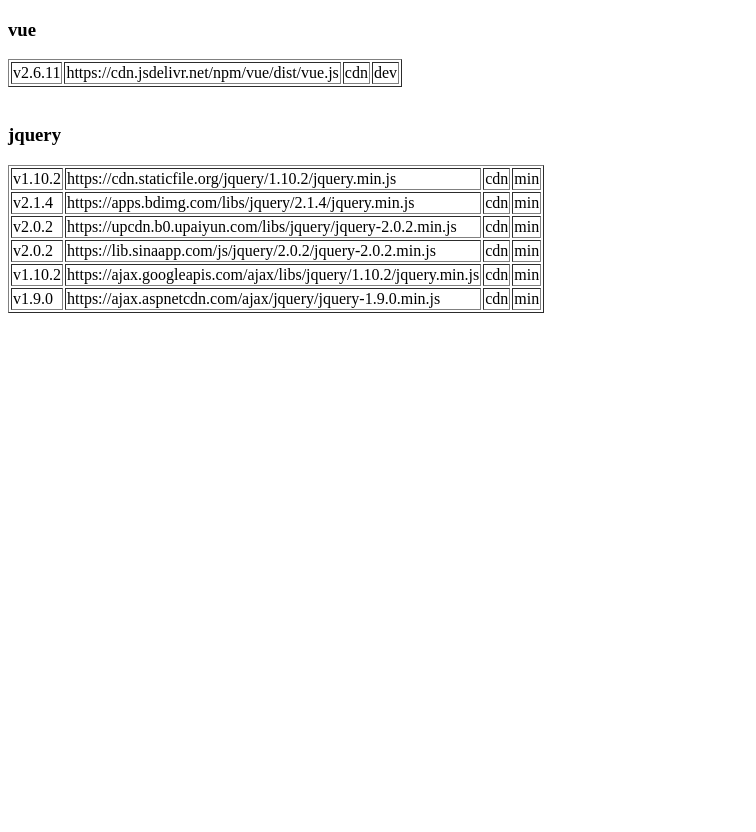
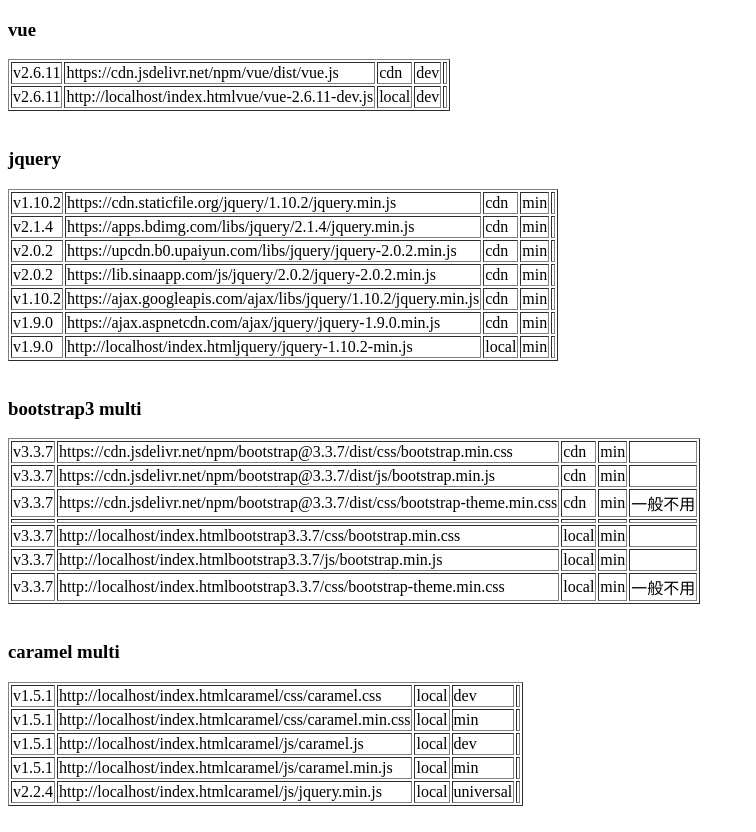
Before and after one commit to alone-wolf/recrepo, a plain HTML site: page index.html in a window 1280 px wide. Shown: the whole page, without its empty margins (0-756 px from the left). Before the commit the page ends 800 px from the top, so only its background shows below. Drawn offline with Linux system fonts and the light colour scheme.

Commit message:
Update index.html

```diff
--- a/index.html
+++ b/index.html
@@ -17,12 +17,14 @@
                     <td>{{ address[1] }}</td>
                     <td>{{ address[2] }}</td>
                     <td>{{ address[3] }}</td>
+                    <td>{{ address[4] }}</td>
                 </tr>
             </table><br>
         </div>
     </div>
 </body>
 <script>
+    let localhost=window.location.protocol+'//'+window.location.host+window.location.pathname;
     new Vue({
         el: '#data_area',
         data: {
@@ -30,19 +32,42 @@
                 [
                     ['vue',
                         [
-                            ['v2.6.11', 'https://cdn.jsdelivr.net/npm/vue/dist/vue.js', 'cdn', 'dev'],
+                            ['v2.6.11', 'https://cdn.jsdelivr.net/npm/vue/dist/vue.js', 'cdn', 'dev',''],
+                            ['v2.6.11', localhost+'vue/vue-2.6.11-dev.js', 'local', 'dev','']
                         ]
                     ],
                     ['jquery',
                         [
-                            ['v1.10.2', 'https://cdn.staticfile.org/jquery/1.10.2/jquery.min.js', 'cdn', 'min'],
-                            ['v2.1.4', 'https://apps.bdimg.com/libs/jquery/2.1.4/jquery.min.js', 'cdn', 'min'],
-                            ['v2.0.2', 'https://upcdn.b0.upaiyun.com/libs/jquery/jquery-2.0.2.min.js', 'cdn', 'min'],
-                            ['v2.0.2', 'https://lib.sinaapp.com/js/jquery/2.0.2/jquery-2.0.2.min.js', 'cdn', 'min'],
-                            ['v1.10.2', 'https://ajax.googleapis.com/ajax/libs/jquery/1.10.2/jquery.min.js', 'cdn', 'min'],
-                            ['v1.9.0', 'https://ajax.aspnetcdn.com/ajax/jquery/jquery-1.9.0.min.js', 'cdn', 'min']
+                            ['v1.10.2', 'https://cdn.staticfile.org/jquery/1.10.2/jquery.min.js', 'cdn', 'min',''],
+                            ['v2.1.4', 'https://apps.bdimg.com/libs/jquery/2.1.4/jquery.min.js', 'cdn', 'min',''],
+                            ['v2.0.2', 'https://upcdn.b0.upaiyun.com/libs/jquery/jquery-2.0.2.min.js', 'cdn', 'min',''],
+                            ['v2.0.2', 'https://lib.sinaapp.com/js/jquery/2.0.2/jquery-2.0.2.min.js', 'cdn', 'min',''],
+                            ['v1.10.2', 'https://ajax.googleapis.com/ajax/libs/jquery/1.10.2/jquery.min.js', 'cdn', 'min',''],
+                            ['v1.9.0', 'https://ajax.aspnetcdn.com/ajax/jquery/jquery-1.9.0.min.js', 'cdn', 'min',''],
+                            ['v1.9.0', localhost+'jquery/jquery-1.10.2-min.js', 'local', 'min','']
                         ]
-                    ]
+                    ],
+                    ['bootstrap3 multi',
+                        [
+                            ['v3.3.7', 'https://cdn.jsdelivr.net/npm/bootstrap@3.3.7/dist/css/bootstrap.min.css', 'cdn', 'min',''],
+                            ['v3.3.7', 'https://cdn.jsdelivr.net/npm/bootstrap@3.3.7/dist/js/bootstrap.min.js', 'cdn', 'min',''],
+                            ['v3.3.7', 'https://cdn.jsdelivr.net/npm/bootstrap@3.3.7/dist/css/bootstrap-theme.min.css', 'cdn', 'min','一般不用'],
+                            ['', '', '', ''],
+                            ['v3.3.7', localhost+'bootstrap3.3.7/css/bootstrap.min.css', 'local', 'min',''],
+                            ['v3.3.7', localhost+'bootstrap3.3.7/js/bootstrap.min.js', 'local', 'min',''],
+                            ['v3.3.7', localhost+'bootstrap3.3.7/css/bootstrap-theme.min.css', 'local', 'min','一般不用'],
+                        ]
+                    ],
+                    ['caramel multi',
+                        [
+                            ['v1.5.1',localhost+'caramel/css/caramel.css', 'local', 'dev',''],
+                            ['v1.5.1',localhost+'caramel/css/caramel.min.css','local','min',''],
+                            ['v1.5.1',localhost+'caramel/js/caramel.js','local','dev',''],
+                            ['v1.5.1',localhost+'caramel/js/caramel.min.js','local','min',''],
+                            ['v2.2.4',localhost+'caramel/js/jquery.min.js','local','universal','']
+
+                        ]
+                    ],
                 ]
         }
     });
```
